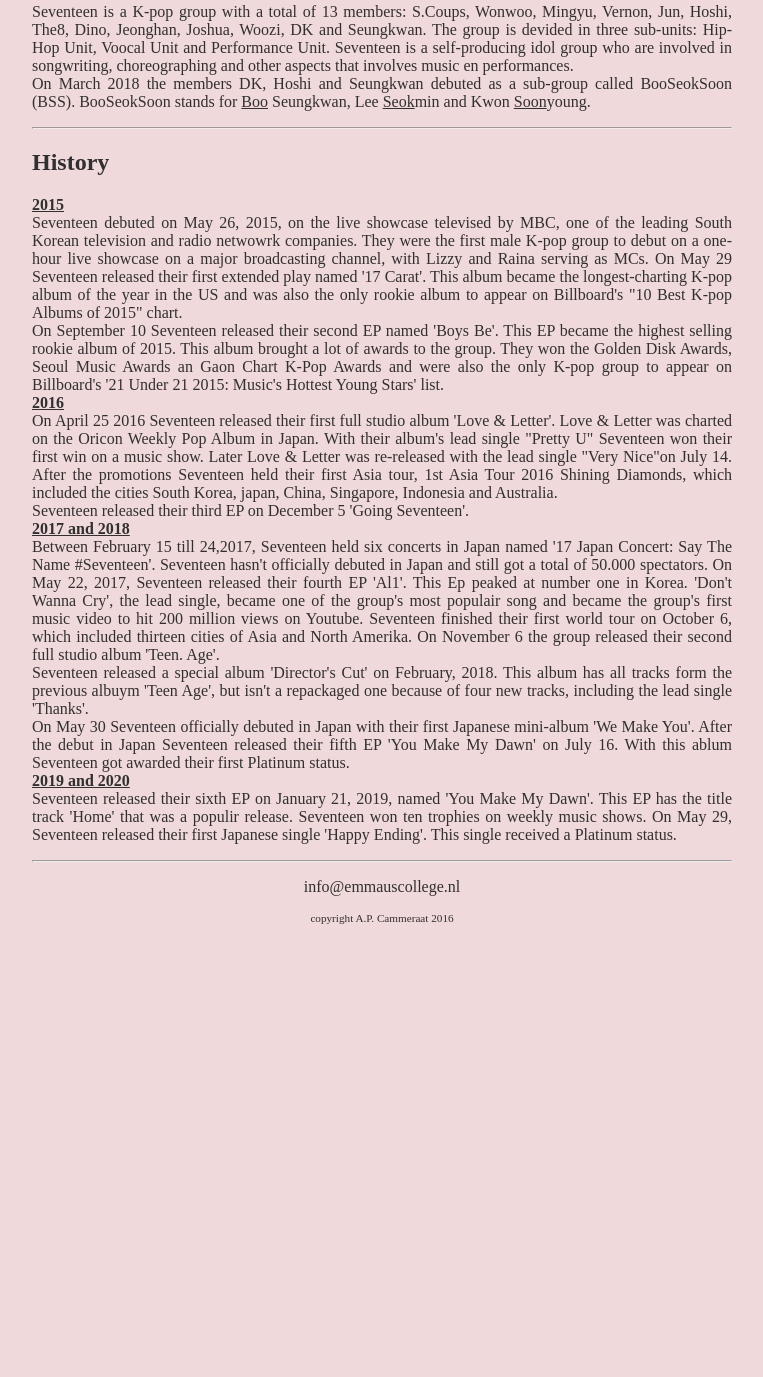
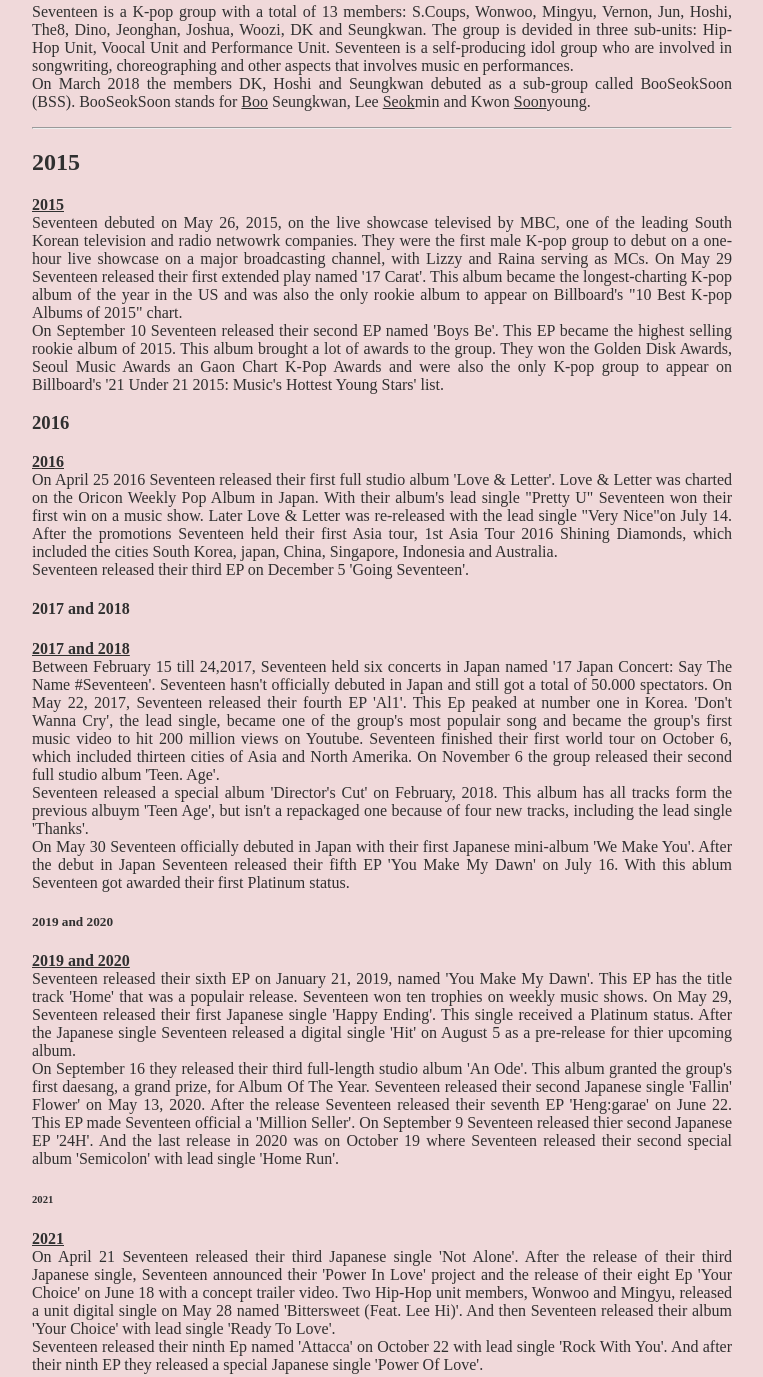
Before and after one commit to emmaus-4v/website-4vin1-Celine, a plain HTML site: page index.html in a window 1280 px wide. Shown: the part 139-1516 px from the top of the page, without its empty margins (258-1021 px from the left). Before the commit the page ends 1084 px from the top, so only its background shows below. Drawn offline with Linux system fonts and the light colour scheme.

Commit message:
28/11/2021

```diff
--- a/index.html
+++ b/index.html
@@ -31,20 +31,40 @@
 
                <hr>
 
-                <h2>History</h2>
+                <h2>2015</h2>
                 <p>
                     <u><strong>2015</strong></u><br>
                     Seventeen debuted on May 26, 2015, on the live showcase televised by MBC, one of the leading South Korean television and radio netwowrk companies. They were the first male K-pop group to debut on a one-hour live showcase on a major broadcasting channel, with Lizzy and Raina serving as MCs. On May 29 Seventeen released their first extended play named '17 Carat'. This album became the longest-charting K-pop album of the year in the US and was also the only rookie album to appear on Billboard's "10 Best K-pop Albums of 2015" chart. <br>
                     On September 10 Seventeen released their second EP named 'Boys Be'. This EP became the highest selling rookie album of 2015. This album brought a lot of awards to the group. They won the Golden Disk Awards, Seoul Music Awards an Gaon Chart K-Pop Awards and were also the only K-pop group to appear on Billboard's '21 Under 21 2015: Music's Hottest Young Stars' list. <br>
-                    <u><strong>2016</strong></u><br>
+                </p>
+
+                <h3>2016</h3>
+                <p>
+                   <u><strong>2016</strong></u><br>
                     On April 25 2016 Seventeen released their first full studio album 'Love & Letter'. Love & Letter was charted on the Oricon Weekly Pop Album in Japan. With their album's lead single "Pretty U" Seventeen won their first win on a music show. Later Love & Letter was re-released with the lead single "Very Nice"on July 14. After the promotions Seventeen held their first Asia tour, 1st Asia Tour 2016 Shining Diamonds, which included the cities South Korea, japan, China, Singapore, Indonesia and Australia. <br>
                     Seventeen released their third EP on December 5 'Going Seventeen'.<br>
+                </p>
+
+                <h4>2017 and 2018</h4>
+                <p>
                     <u><strong>2017 and 2018</strong></u><br>
                     Between February 15 till 24,2017, Seventeen held six concerts in Japan named '17 Japan Concert: Say The Name #Seventeen'. Seventeen hasn't officially debuted in Japan and still got a total of 50.000 spectators. On May 22, 2017, Seventeen released their fourth EP 'Al1'. This Ep peaked at number one in Korea. 'Don't Wanna Cry', the lead single, became one of the group's most populair song and became the group's first music video to hit 200 million views on Youtube. Seventeen finished their first world tour on October 6, which included thirteen cities of Asia and North Amerika. On November 6 the group released their second full studio album 'Teen. Age'. <br>
                     Seventeen released a special album 'Director's Cut' on February, 2018. This album has all tracks form the previous albuym 'Teen Age', but isn't a repackaged one because of four new tracks, including the lead single 'Thanks'. <br>
                     On May 30 Seventeen officially debuted in Japan with their first Japanese mini-album 'We Make You'. After the debut in Japan Seventeen released their fifth EP 'You Make My Dawn' on July 16. With this ablum Seventeen got awarded their first Platinum status. <br>
+                </p>
+
+                <h5>2019 and 2020</h5>
+                <p>
                     <u><strong>2019 and 2020</strong></u><br>
-                    Seventeen released their sixth EP on January 21, 2019, named 'You Make My Dawn'. This EP has the title track 'Home' that was a populir release. Seventeen won ten trophies on weekly music shows. On May 29, Seventeen released their first Japanese single 'Happy Ending'. This single received a Platinum status.
+                    Seventeen released their sixth EP on January 21, 2019, named 'You Make My Dawn'. This EP has the title track 'Home' that was a populair release. Seventeen won ten trophies on weekly music shows. On May 29, Seventeen released their first Japanese single 'Happy Ending'. This single received a Platinum status. After the Japanese single Seventeen released a digital single 'Hit' on August 5 as a pre-release for thier upcoming album.<br>
+                    On September 16 they released their third full-length studio album 'An Ode'. This album granted the group's first daesang, a grand prize, for Album Of The Year. Seventeen released their second Japanese single 'Fallin' Flower' on May 13, 2020. After the release Seventeen released their seventh EP 'Heng:garae' on June 22. This EP made Seventeen official a 'Million Seller'. On September 9 Seventeen released thier second Japanese EP '24H'. And the last release in 2020 was on October 19 where Seventeen released their second special album 'Semicolon' with lead single 'Home Run'. <br>
+                </p>
+
+                <h6>2021</h6>
+                <p>
+                    <u><strong>2021</strong></u><br>
+                    On April 21 Seventeen released their third Japanese single 'Not Alone'. After the release of their third Japanese single, Seventeen announced their 'Power In Love' project and the release of their eight Ep 'Your Choice' on June 18 with a concept trailer video. Two Hip-Hop unit members, Wonwoo and Mingyu, released a unit digital single on May 28 named 'Bittersweet (Feat. Lee Hi)'. And then Seventeen released their album 'Your Choice' with lead single 'Ready To Love'.<br>
+                    Seventeen released their ninth Ep named 'Attacca' on October 22 with lead single 'Rock With You'. And after their ninth EP they released a special Japanese single 'Power Of Love'.<br>
                 </p>
             </article>
 
```
Also changed, not shown: performanceunit.html (+1 -1 lines), songs.html (+1 -1 lines), vocalunit.html (+1 -1 lines).
